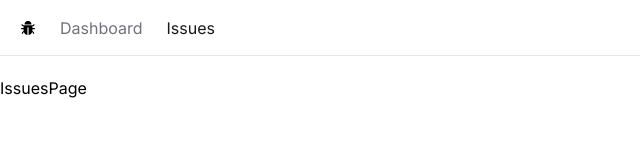
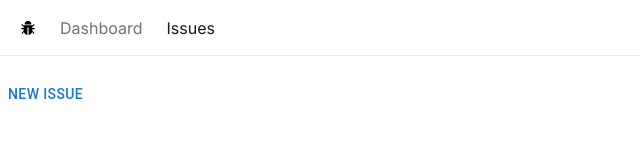
Before and after one commit to QuangMinh94/issue-tracker, a Next.js app: page /issues in a window 1280 px wide. Shown: the top 166 px of the page, without its empty margins (0-640 px from the left). Built offline with nearby package versions, Linux system fonts and the light colour scheme.

Commit message:
set up MUI

```diff
--- /dev/null
+++ b/app/globalTheme.tsx
@@ -0,0 +1,19 @@
+'use client'
+
+import { ThemeProvider, useTheme } from "@mui/material/styles";
+
+type Prop = {
+    children: any
+}
+
+const GlobalTheme = ({ children }: Prop) => {
+    const theme = useTheme();
+
+    return (
+        <ThemeProvider theme={theme}>
+            {children}
+        </ThemeProvider>
+    )
+}
+
+export default GlobalTheme
--- a/app/issues/page.tsx
+++ b/app/issues/page.tsx
@@ -1,7 +1,8 @@
+import { Button } from "@mui/material"
 
 const IssuesPage = () => {
     return (
-        <div>IssuesPage</div>
+        <div><Button>New issue</Button></div>
     )
 }
 
--- a/app/layout.tsx
+++ b/app/layout.tsx
@@ -1,7 +1,8 @@
-import type { Metadata } from 'next'
-import { Inter } from 'next/font/google'
-import NavBar from './NavBar'
-import './globals.css'
+import type { Metadata } from 'next';
+import { Inter } from 'next/font/google';
+import NavBar from './NavBar';
+import GlobalTheme from './globalTheme';
+import './globals.css';
 
 const inter = Inter({ subsets: ['latin'] })
 
@@ -18,10 +19,12 @@ export default function RootLayout({
   return (
     <html lang="en">
       <body className={inter.className}>
-        <NavBar />
-        <main>
-          {children}
-        </main>
+        <GlobalTheme>
+          <NavBar />
+          <main>
+            {children}
+          </main>
+        </GlobalTheme>
       </body>
     </html>
   )
--- a/package.json
+++ b/package.json
@@ -9,6 +9,10 @@
     "lint": "next lint"
   },
   "dependencies": {
+    "@emotion/react": "^11.11.1",
+    "@emotion/styled": "^11.11.0",
+    "@mui/icons-material": "^5.14.12",
+    "@mui/material": "^5.14.12",
     "@prisma/client": "^5.4.2",
     "@types/node": "20.8.4",
     "@types/react": "18.2.27",
```
Also changed, not shown: 1 other file (tests, documents, lock files or other folders).
